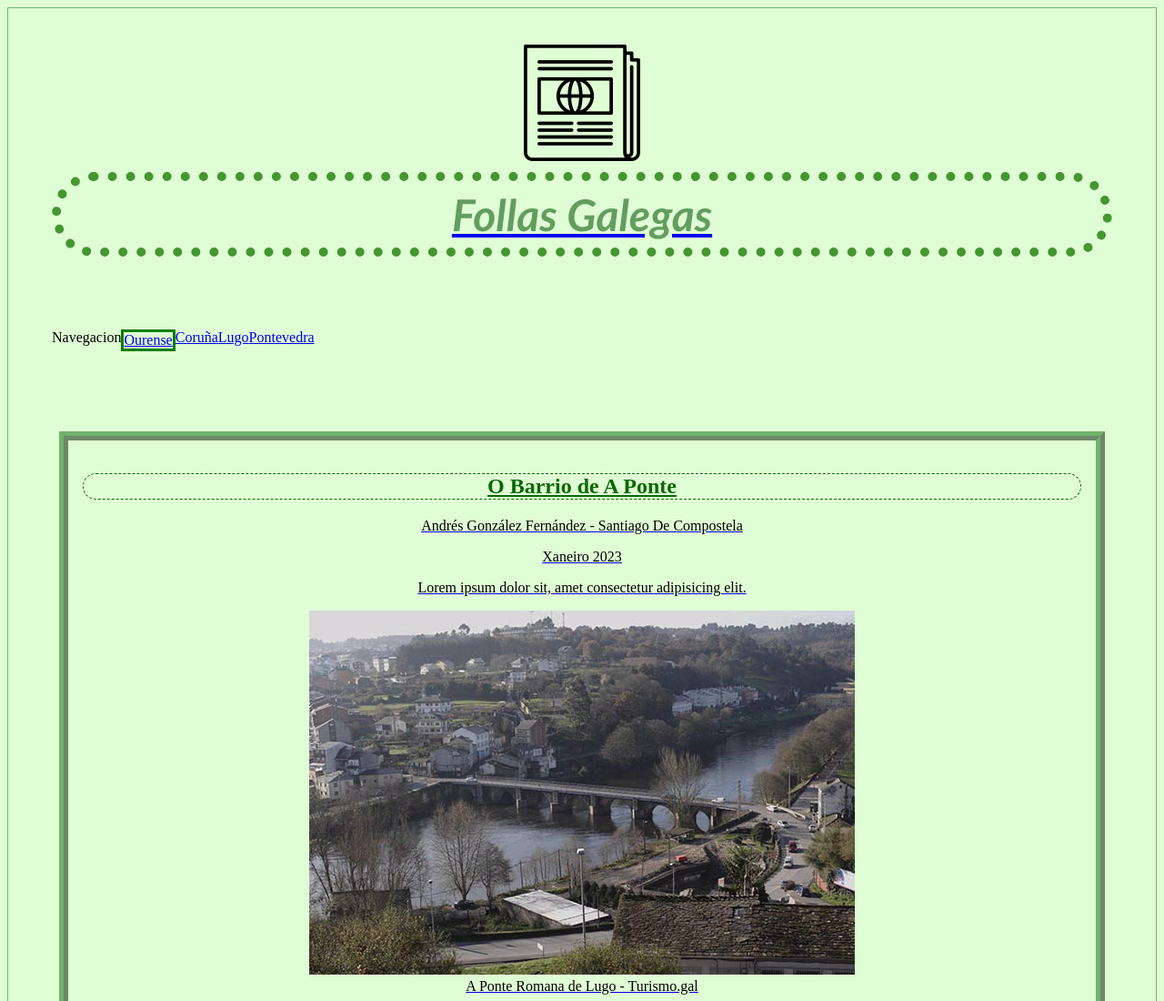
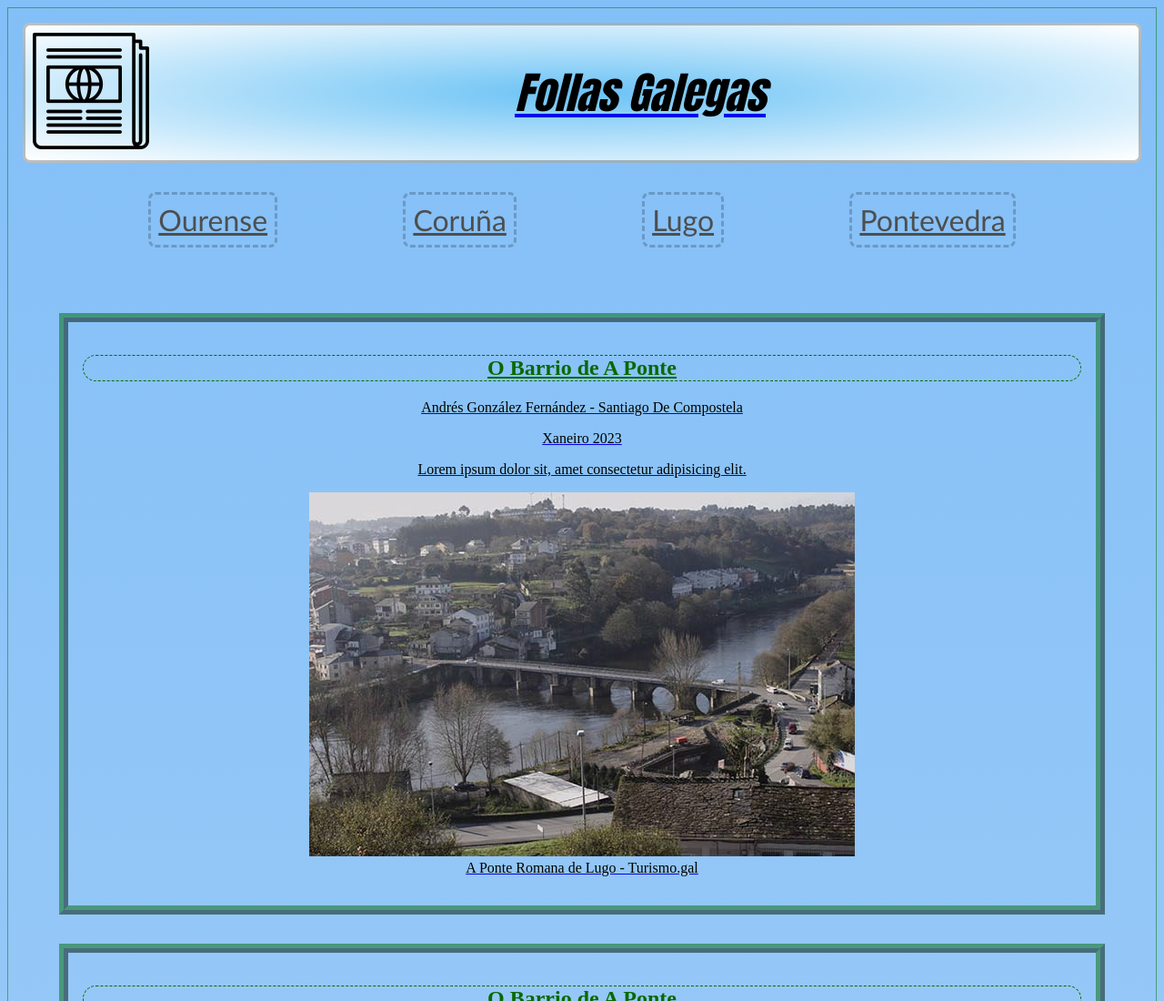
Before and after one commit to andresgf95/Formation-Exercices, a plain HTML site: page 3-Practica newspapper/index.html in a window 1280 px wide. Shown: the top 1100 px of the page at 91% size. Drawn offline with Linux system fonts and the light colour scheme.

Commit message:
blablabla

```diff
--- a/3-Practica newspapper/index.html
+++ b/3-Practica newspapper/index.html
@@ -12,7 +12,7 @@
         <a href="./index.html"><img src="./IconNews.png" alt="Logo"></a>
         <a href="index.html"><h1>Follas Galegas</h1></a>
     </header>
-    <nav> <div class="clas">Navegacion</div>
+    <nav>
         <a class="OuNav" href="./SeccionOurense.html">Ourense</a>
         <a class="CoNav" href="./SeccionCoruña.html">Coruña</a>
         <a class="LuNav" href="./SeccionLugo.html">Lugo</a>
--- a/3-Practica newspapper/style.css
+++ b/3-Practica newspapper/style.css
@@ -1,5 +1,5 @@
 body {
-    background-color: #48fd002a;
+    background:linear-gradient(rgba(90, 170, 245, 0.753), rgba(114, 179, 240, 0.5), white) ;
     text-align: center;
     font-style: normal;
     padding: 0.5rem;
@@ -10,35 +10,82 @@ body {
 }
 
 header {
-    padding: 1rem;
-    margin: 1rem;
+    padding: 0.5rem;
+    margin: 0.5rem;
+    display: flex;
+    flex-direction: row;
+    flex-wrap: wrap;
+    justify-content:start;
+    align-items: center;
+    border: solid #2424244b;
+    border-radius: 0.5rem ;
+    background-image:radial-gradient(rgb(106, 194, 245), white) ;
+}
+
+header > a:nth-last-child(1) {
+    flex-grow: 1;
 }
 
 h1 {
-    color: rgba(5, 82, 5, 0.568);
+    color:rgb(0, 0, 0);
     font-size: 3rem ;
     font-style: italic;
-    font-family: 'Trebuchet MS', 'Lucida Sans Unicode', 'Lucida Grande', 'Lucida Sans', Arial, sans-serif;
+    font-family:Impact, Haettenschweiler, 'Arial Narrow Bold', sans-serif;
     margin: 0.5rem;
     padding: 0.5rem;
-    border:dotted;
-    border-radius: 5rem;
-    border-color: rgba(24, 119, 1, 0.774);
-    border-width: 10px;
-}
-
-.Navegacion {
-    display: flex;
-    border: #096900;
-}
-.OuNav {
-    border: solid green;
 }
 
 nav {
-    margin: 2rem;
+    margin: 0.5rem;
     padding: 0.5rem;
     display: flex;
+    flex-wrap: wrap;
+    justify-content:space-evenly;
+    align-content: center;
+}
+
+.OuNav {
+    border: dashed rgba(0, 128, 0, 0.479);
+    margin: 0.5rem;
+    padding: 0.5rem;
+    border-radius: 0.5rem;
+    border-color: rgba(0, 0, 0, 0.205);
+    color: rgb(78, 78, 78);
+    font-size: 2rem;
+    font-family: 'Trebuchet MS', 'Lucida Sans Unicode', 'Lucida Grande', 'Lucida Sans', Arial, sans-serif;
+}
+
+.CoNav {
+    border: dashed rgba(0, 128, 0, 0.479);
+    margin: 0.5rem;
+    padding: 0.5rem;
+    border-radius: 0.5rem;
+    border-color: rgba(0, 0, 0, 0.205);
+    color: rgb(78, 78, 78);
+    font-size: 2rem;
+    font-family: 'Trebuchet MS', 'Lucida Sans Unicode', 'Lucida Grande', 'Lucida Sans', Arial, sans-serif;
+}
+
+.LuNav {
+    border: dashed rgba(0, 128, 0, 0.479);
+    margin: 0.5rem;
+    padding: 0.5rem;
+    border-radius: 0.5rem;
+    border-color: rgba(0, 0, 0, 0.205);
+    color: rgb(78, 78, 78);
+    font-size: 2rem;
+    font-family: 'Trebuchet MS', 'Lucida Sans Unicode', 'Lucida Grande', 'Lucida Sans', Arial, sans-serif;
+}
+
+.PoNav {
+    border: dashed rgba(0, 128, 0, 0.479);
+    margin: 0.5rem;
+    padding: 0.5rem;
+    border-radius: 0.5rem;
+    border-color: rgba(0, 0, 0, 0.205);
+    color: rgb(78, 78, 78);
+    font-size: 2rem;
+    font-family: 'Trebuchet MS', 'Lucida Sans Unicode', 'Lucida Grande', 'Lucida Sans', Arial, sans-serif;
 }
 
 main{
```
